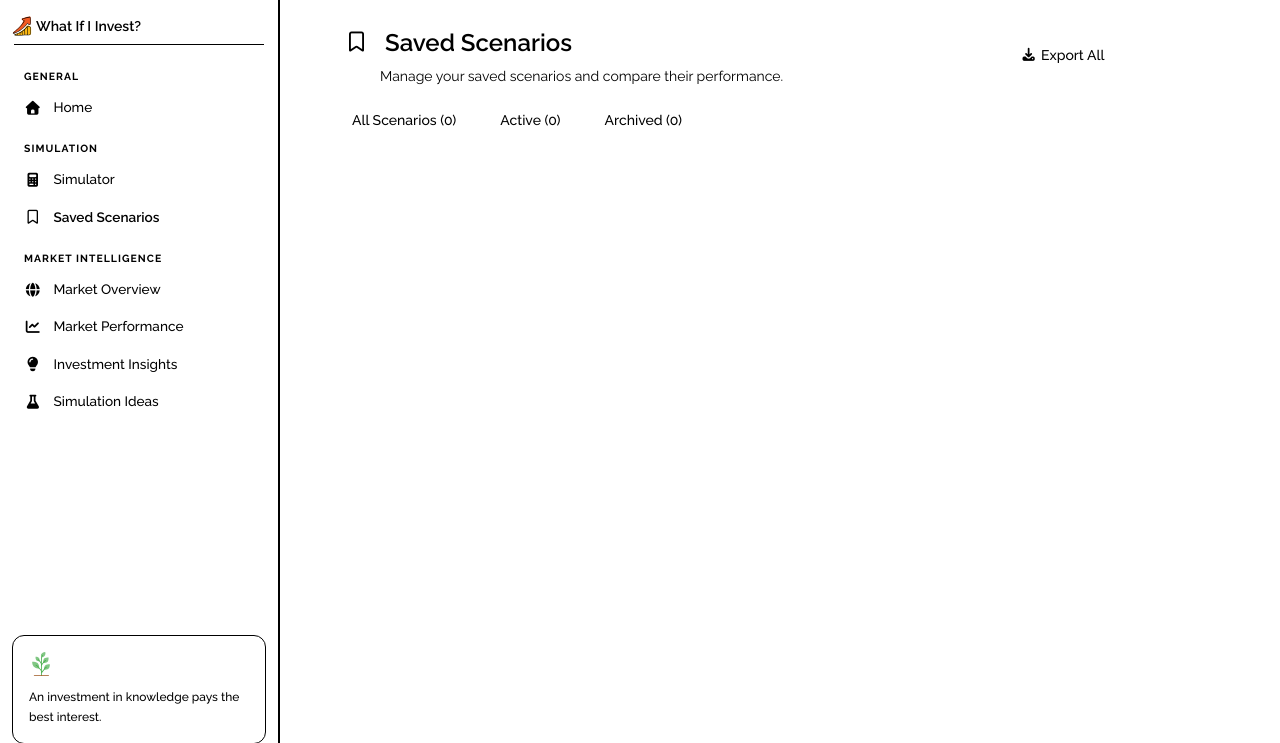
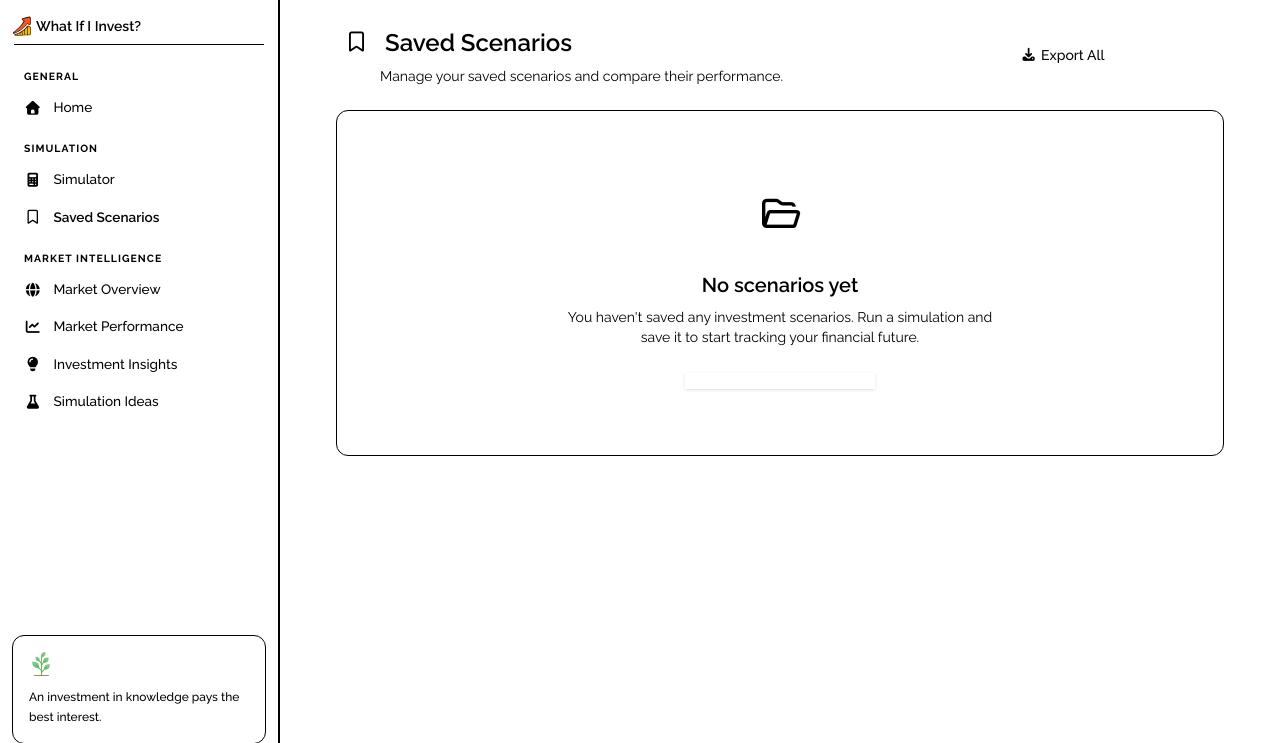
Before and after one commit to MJoel-Neel/compound_interest, a FastAPI app: page /scenarios in a window 1280 px wide. Shown: the top 743 px of the page. Run offline with FastAPI, Linux system fonts and the light colour scheme; some libraries are stand-ins or nearby versions.

Commit message:
gestion du message afficher when dans saved scenarios ther is no scenario ou le filtre renvoi empied list

```diff
--- a/static/js/pages/scenarios.js
+++ b/static/js/pages/scenarios.js
@@ -10,16 +10,19 @@ document.addEventListener("DOMContentLoaded", () => {
 function initFilters() {
     const filterBtns = document.querySelectorAll('.filter-btn');
     const cards = document.querySelectorAll('.scenario-card');
-    const emptyState = document.getElementById('empty-state');
+    const filterEmptyState = document.getElementById('filter-empty-state'); // <-- Target the filter empty state
 
     if (filterBtns.length === 0) return;
 
     filterBtns.forEach(btn => {
         btn.addEventListener('click', () => {
             const filter = btn.dataset.filter;
+
+            // Update Button Styles
             filterBtns.forEach(b => b.className = 'filter-btn btn btn-sm btn-ghost bg-base-200/50 hover:bg-base-200 text-base-content/70 raleway-500 rounded-full px-4 transition-all');
             btn.className = 'filter-btn btn btn-sm btn-soft btn-success raleway-500 rounded-full px-4 transition-all';
 
+            // Filter Cards
             let visible = 0;
             cards.forEach(card => {
                 if (filter === 'all' || filter === card.dataset.status) {
@@ -29,7 +32,15 @@ function initFilters() {
                     card.classList.add('hidden');
                 }
             });
-            if (emptyState) emptyState.classList.toggle('hidden', visible > 0);
+
+            // Show/Hide the Filter Empty State
+            if (filterEmptyState) {
+                if (visible === 0) {
+                    filterEmptyState.classList.remove('hidden');
+                } else {
+                    filterEmptyState.classList.add('hidden');
+                }
+            }
         });
     });
 }
--- a/templates/scenarios.html
+++ b/templates/scenarios.html
@@ -31,24 +31,22 @@
 </div>
 
 <!-- Filter Tabs -->
+<!-- Filter Tabs (Only show if there are scenarios) -->
+{% if scenarios|length > 0 %}
 <div class="flex flex-wrap gap-2 px-4 mb-6" id="filter-container">
-    <button data-filter="all"
-        class="filter-btn btn btn-sm btn-soft btn-success raleway-500 rounded-full px-4 transition-all">
+    <button data-filter="all" class="filter-btn btn btn-sm btn-soft btn-success raleway-500 rounded-full px-4 transition-all">
         All Scenarios ({{ scenarios|length }})
     </button>
-
-    <button data-filter="active"
-        class="filter-btn btn btn-sm btn-ghost bg-base-200/50 hover:bg-base-200 text-base-content/70 raleway-500 rounded-full px-4 transition-all">
+    <button data-filter="active" class="filter-btn btn btn-sm btn-ghost bg-base-200/50 hover:bg-base-200 text-base-content/70 raleway-500 rounded-full px-4 transition-all">
         <span class="w-2 h-2 rounded-full bg-success mr-1"></span>
         Active ({{ scenarios|selectattr('status', 'equalto', 'Active')|list|length }})
     </button>
-
-    <button data-filter="archived"
-        class="filter-btn btn btn-sm btn-ghost bg-base-200/50 hover:bg-base-200 text-base-content/70 raleway-500 rounded-full px-4 transition-all">
+    <button data-filter="archived" class="filter-btn btn btn-sm btn-ghost bg-base-200/50 hover:bg-base-200 text-base-content/70 raleway-500 rounded-full px-4 transition-all">
         <span class="w-2 h-2 rounded-full bg-base-content/30 mr-1"></span>
         Archived ({{ scenarios|selectattr('status', 'equalto', 'Archived')|list|length }})
     </button>
 </div>
+{% endif %}
 
 <div class="grid grid-cols-1 xl:grid-cols-2 gap-6 px-4 pb-10" id="scenarios-grid">
 
@@ -157,8 +155,22 @@
     </div>
     {% endfor %}
 
-    <!-- Empty State -->
-    <div id="empty-state" class="hidden col-span-1 xl:col-span-2 text-center py-12 text-base-content/50 raleway-400">
+   <!-- 1. GLOBAL EMPTY STATE (Shows when DB is empty) -->
+    <div id="global-empty-state" class="{% if scenarios|length > 0 %}hidden{% endif %} col-span-1 xl:col-span-2 text-center py-16 bg-base-100 border border-base-200 rounded-xl raleway-400">
+        <div class="w-20 h-20 mx-auto bg-base-200 rounded-full flex items-center justify-center mb-4">
+            <i class="fa-regular fa-folder-open text-4xl text-base-content/40"></i>
+        </div>
+        <h3 class="text-xl font-bold text-base-content mb-2 raleway-600">No scenarios yet</h3>
+        <p class="text-base-content/60 mb-6 max-w-md mx-auto">
+            You haven't saved any investment scenarios. Run a simulation and save it to start tracking your financial future.
+        </p>
+        <a href="/simulator" class="btn btn-success text-white raleway-500 shadow-sm">
+            <i class="fa-solid fa-plus"></i> Create Your First Scenario
+        </a>
+    </div>
+
+    <!-- 2. FILTER EMPTY STATE (Shows when a filter returns 0 results) -->
+    <div id="filter-empty-state" class="hidden col-span-1 xl:col-span-2 text-center py-12 text-base-content/50 raleway-400">
         <i class="fa-regular fa-folder-open text-5xl mb-3 text-base-content/30"></i>
         <p class="text-lg">No scenarios found for this filter.</p>
     </div>
```
